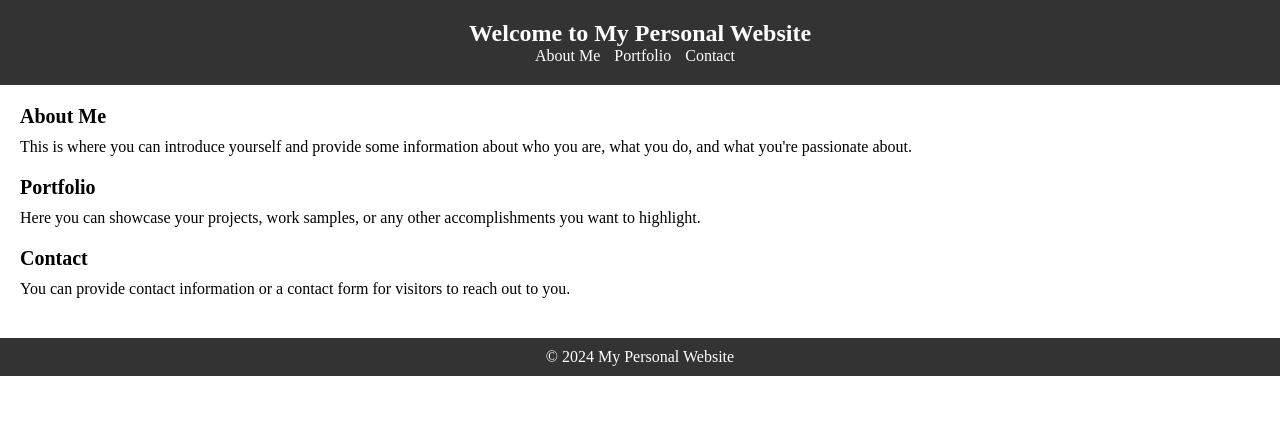
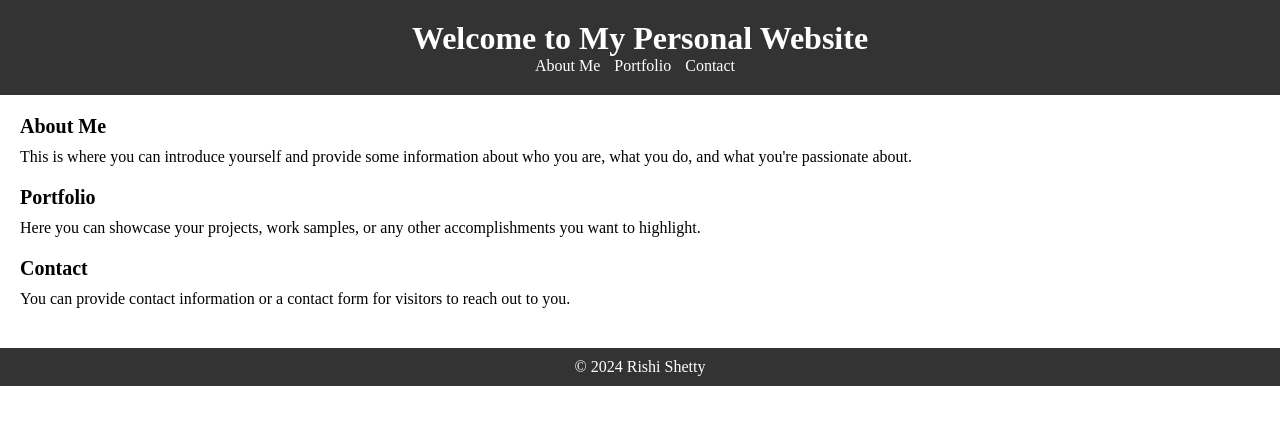
Before and after one commit to rvshetty22/rvshetty22.github.io, a plain HTML site: page index.html in a window 1280 px wide. Drawn offline with Linux system fonts and the light colour scheme.

Commit message:
Copyright change

```diff
--- a/index.html
+++ b/index.html
@@ -1,14 +1,18 @@
 <!DOCTYPE html>
 <html lang="en">
 <head>
+    <!-- Metadata section -->
     <meta charset="UTF-8">
     <meta name="viewport" content="width=device-width, initial-scale=1.0">
     <title>My Personal Website</title>
+    <!-- Link to external CSS file -->
     <link rel="stylesheet" href="style.css">
 </head>
 <body>
+    <!-- Header section -->
     <header>
         <h1>Welcome to My Personal Website</h1>
+        <!-- Navigation section -->
         <nav>
             <ul>
                 <li><a href="#about">About Me</a></li>
@@ -17,22 +21,27 @@
             </ul>
         </nav>
     </header>
+    <!-- Main content section -->
     <main>
+        <!-- About Me section -->
         <section id="about">
             <h2>About Me</h2>
             <p>This is where you can introduce yourself and provide some information about who you are, what you do, and what you're passionate about.</p>
         </section>
+        <!-- Portfolio section -->
         <section id="portfolio">
             <h2>Portfolio</h2>
             <p>Here you can showcase your projects, work samples, or any other accomplishments you want to highlight.</p>
         </section>
+        <!-- Contact section -->
         <section id="contact">
             <h2>Contact</h2>
             <p>You can provide contact information or a contact form for visitors to reach out to you.</p>
         </section>
     </main>
+    <!-- Footer section -->
     <footer>
-        <p>&copy; 2024 My Personal Website</p>
+        <p>&copy; 2024 Rishi Shetty</p>
     </footer>
 </body>
 </html>
--- a/style.css
+++ b/style.css
@@ -12,10 +12,12 @@ header {
     text-align: center;
 }
 
+/* Style header h1 */
 header h1 {
-    font-size: 24px;
+    font-size: 32px;
 }
 
+/* Style navigation */
 nav ul {
     list-style-type: none;
 }
@@ -35,10 +37,12 @@ main {
     padding: 20px;
 }
 
+/* Style sections */
 section {
     margin-bottom: 20px;
 }
 
+/* Style section headings */
 h2 {
     font-size: 20px;
     margin-bottom: 10px;
```
